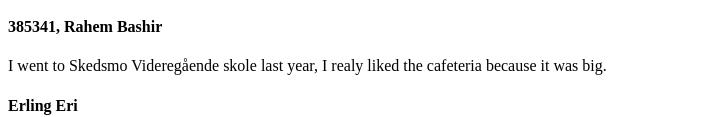
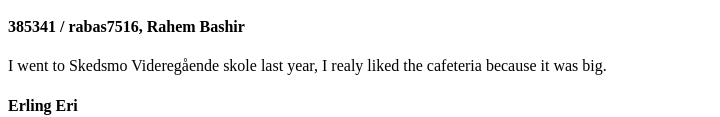
Before and after one commit to OsloMet-web/1stOblig-oblig-1-group-4, a plain HTML site: page Gruppe4Oblig1/secondPage.html in a window 1280 px wide. Shown: the part 406-523 px from the top of the page, without its empty margins (0-720 px from the left). Drawn offline with Linux system fonts and the light colour scheme.

Commit message:
Update secondPage.html

```diff
--- a/Gruppe4Oblig1/secondPage.html
+++ b/Gruppe4Oblig1/secondPage.html
@@ -25,7 +25,7 @@
             </div>
             <!--Rahem-->
             <div>
-                <h4>385341, Rahem Bashir</h4>
+                <h4>385341 / rabas7516, Rahem Bashir</h4>
                 <p>I went to Skedsmo Videregående skole last year, I realy liked the cafeteria because it was big.</p>
             </div>
             <div>
```
